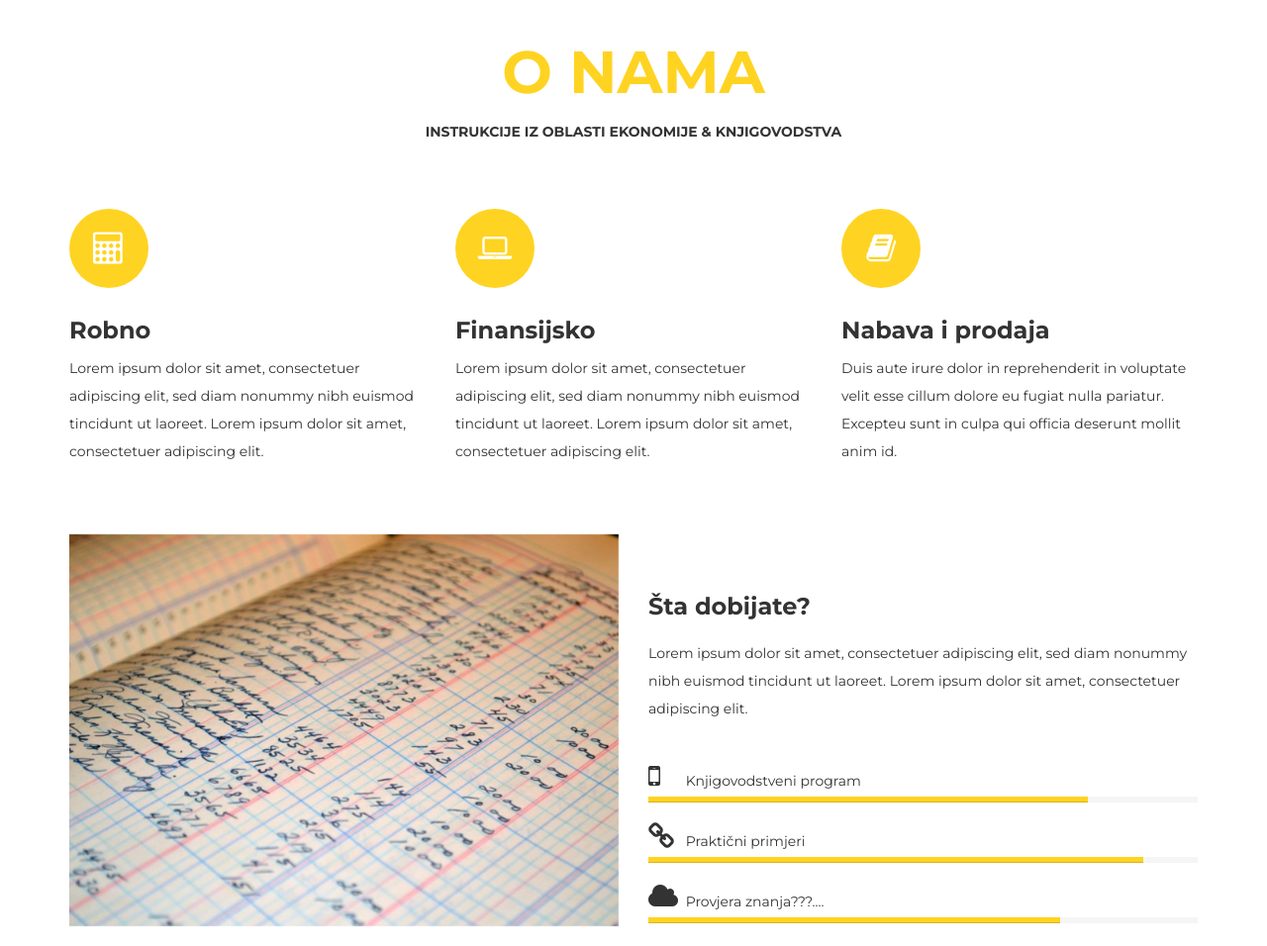
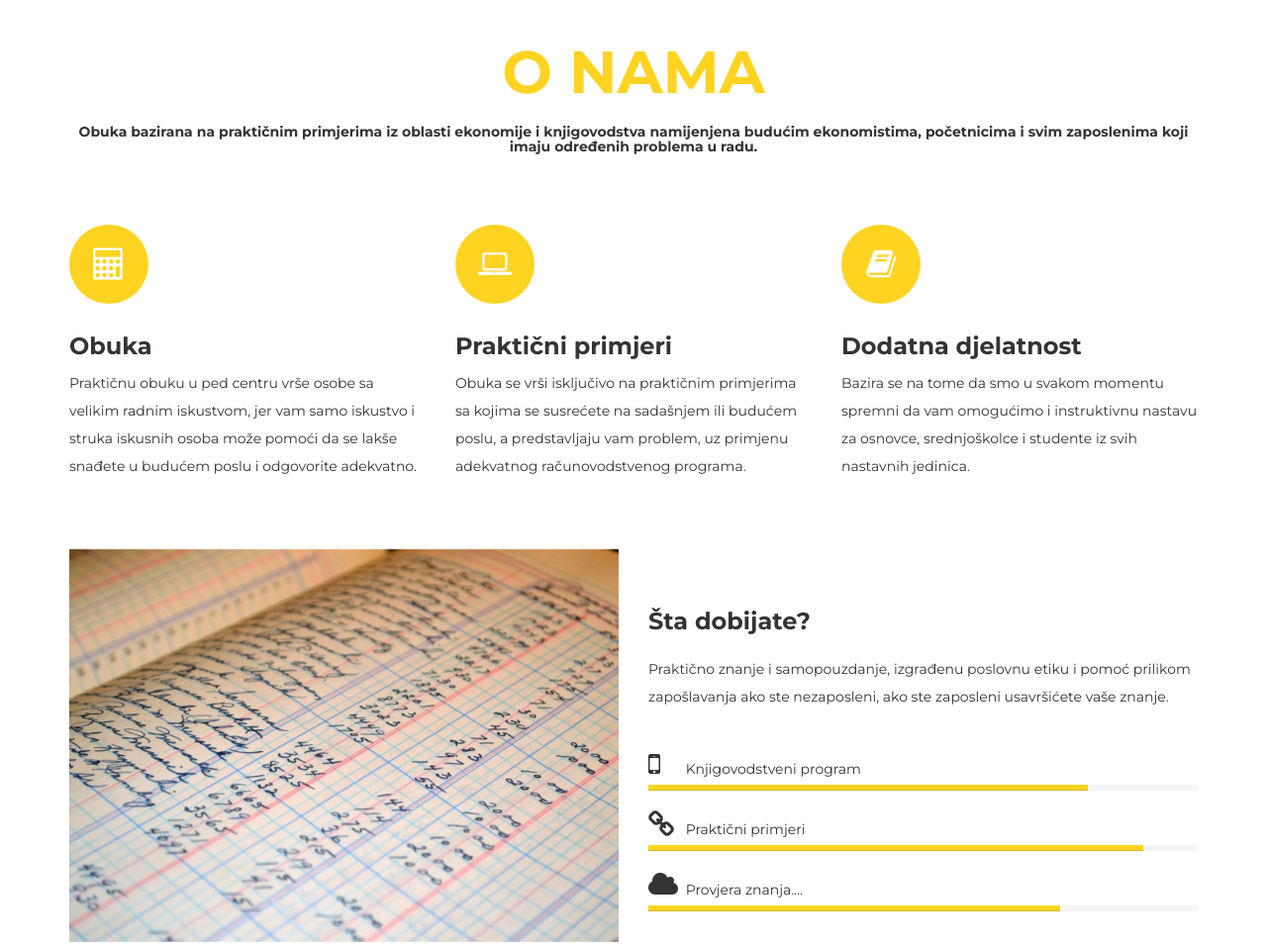
Before and after one commit to draganstups/knjigovodstvo, a plain HTML site: page index.html in a window 1280 px wide. Shown: the part 880-1836 px from the top of the page at 99% size. Drawn offline with Linux system fonts and the light colour scheme.

Commit message:
Add files via upload

```diff
--- a/index.html
+++ b/index.html
@@ -30,7 +30,8 @@
 				<span class="icon icon-bar"></span>
 				<span class="icon icon-bar"></span>
 			</button>
-			<a href="#" class="navbar-brand"><span class="bold">Računovodstvo</span></a>
+			<a href="#" class="navbar-brand"><span class="bold">PED CENTAR</span></a>
+			<h4 class="ped">Praktično Edukativni Centar</h4>
 		</div>
 		<div class="collapse navbar-collapse">
 			<ul class="nav navbar-nav navbar-right">
@@ -67,23 +68,24 @@
 		<div class="row">
 			<div class="col-md-12 col-sm-12 text-center">
 				<h1 class="heading bold">O NAMA</h1>
-				<h2 class="subheading">INSTRUKCIJE IZ OBLASTI EKONOMIJE &amp; KNJIGOVODSTVA</h2>
+				<h2 class="subheading">Obuka bazirana na praktičnim primjerima iz oblasti ekonomije i knjigovodstva namijenjena budućim ekonomistima,  početnicima i svim zaposlenima koji imaju određenih problema u radu.</h2>
+
 			</div>
 			<div class="col-lg-4 col-md-4 col-sm-4 wow fadeInUp" data-wow-delay="0.6s">
 				<i class="fa fa-calculator"></i>
 
-					<h3>Robno</h3>
-					<p>Lorem ipsum dolor sit amet, consectetuer adipiscing elit, sed diam nonummy nibh euismod tincidunt ut laoreet. Lorem ipsum dolor sit amet, consectetuer adipiscing elit.</p>
+					<h3>Obuka</h3>
+					<p>Praktičnu obuku u ped centru vrše osobe sa velikim radnim iskustvom, jer vam samo iskustvo i struka iskusnih osoba može pomoći da se lakše snađete u budućem poslu i odgovorite adekvatno.</p>
 			</div>
 			<div class="col-lg-4 col-md-4 col-sm-4 wow fadeInUp" data-wow-delay="0.9s">
 				<i class="fa fa-laptop"></i>
-					<h3>Finansijsko</h3>
-					<p>Lorem ipsum dolor sit amet, consectetuer adipiscing elit, sed diam nonummy nibh euismod tincidunt ut laoreet. Lorem ipsum dolor sit amet, consectetuer adipiscing elit.</p>
+					<h3>Praktični primjeri</h3>
+					<p>Obuka se vrši isključivo na praktičnim primjerima sa kojima se susrećete na sadašnjem ili budućem poslu, a predstavljaju vam problem, uz primjenu adekvatnog računovodstvenog programa.</p>
 			</div>
 			<div class="col-lg-4 col-md-4 col-sm-4 wow fadeInUp" data-wow-delay="1s">
 				<i class="fa fa-book"></i>
-					<h3>Nabava i prodaja</h3>
-					<p>Duis aute irure dolor in reprehenderit in voluptate velit esse cillum dolore eu fugiat nulla pariatur. Excepteu sunt in culpa qui officia deserunt mollit anim id.</p>
+					<h3>Dodatna djelatnost</h3>
+					<p>Bazira se na tome da smo u svakom momentu spremni da vam omogućimo i instruktivnu nastavu za osnovce, srednjoškolce i studente iz svih nastavnih jedinica.</p>
 			</div>
 			<hr>
 			<div class="col-md-6 col-sm-6 wow fadeInUp" data-wow-delay="0.6s">
@@ -91,7 +93,7 @@
 			</div>
 			<div class="col-md-6 col-sm-6 wow fadeInUp" data-wow-delay="0.9s">
 				<h3>Šta dobijate?</h3>
-				<p>Lorem ipsum dolor sit amet, consectetuer adipiscing elit, sed diam nonummy nibh euismod tincidunt ut laoreet. Lorem ipsum dolor sit amet, consectetuer adipiscing elit.</p>
+				<p>Praktično znanje i samopouzdanje, izgrađenu poslovnu etiku i pomoć prilikom zapošlavanja ako ste nezaposleni, ako ste zaposleni usavršićete vaše znanje.</p>
 				<span><i class="fa fa-mobile"></i> Knjigovodstveni program</span>
 					<div class="progress">
 						<div class="progress-bar progress-bar-primary" role="progressbar" aria-valuenow="80" aria-valuemin="0" aria-valuemax="100" style="width: 80%;"></div>
@@ -100,7 +102,7 @@
 					<div class="progress">
 						<div class="progress-bar progress-bar-primary" role="progressbar" aria-valuenow="90" aria-valuemin="0" aria-valuemax="100" style="width: 90%;"></div>
 					</div>
-				<span><i class="fa fa-cloud"></i> Provjera znanja???....</span>
+				<span><i class="fa fa-cloud"></i> Provjera znanja....</span>
 					<div class="progress">
 						<div class="progress-bar progress-bar-primary" role="progressbar" aria-valuenow="75" aria-valuemin="0" aria-valuemax="100" style="width: 75%;"></div>
 					</div>
```
